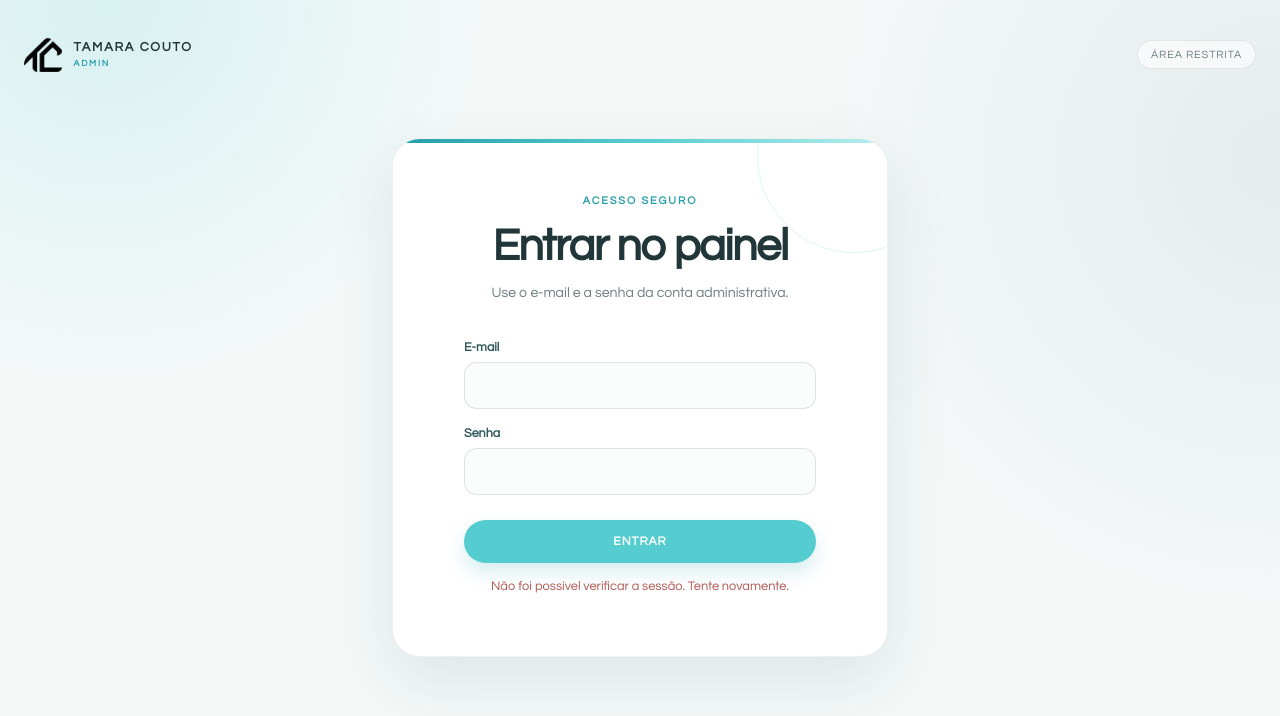
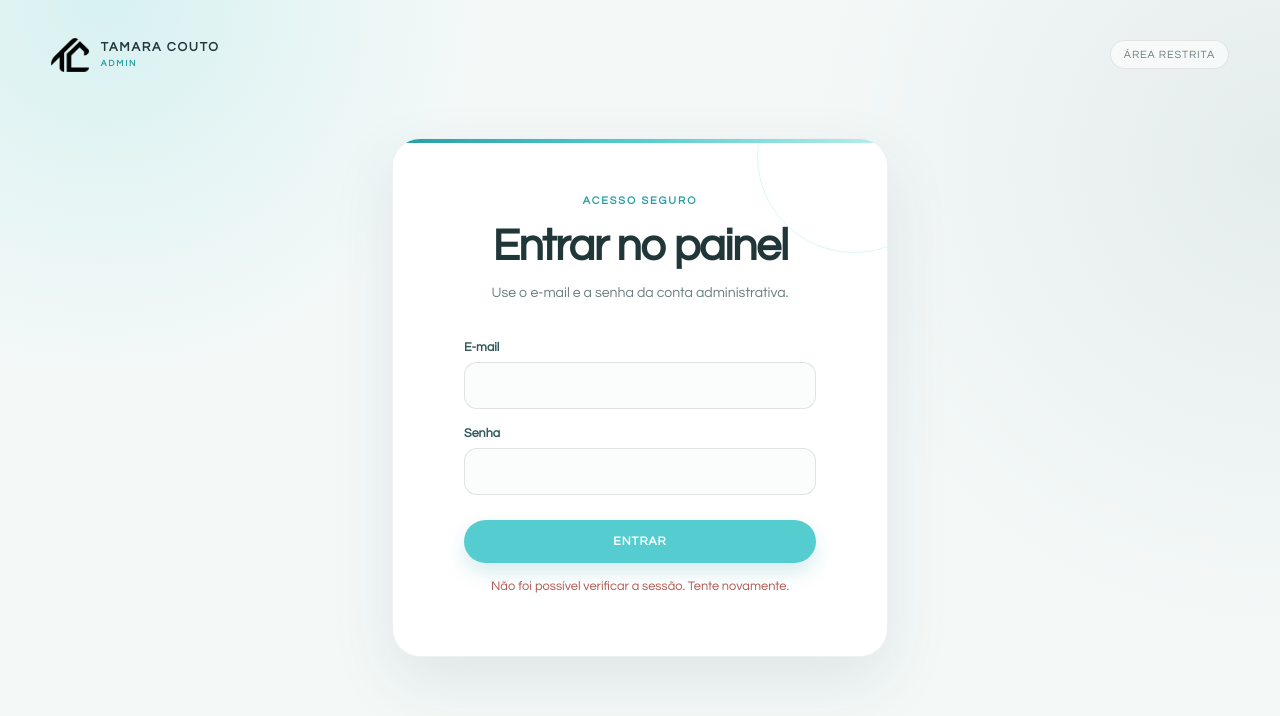
Before and after one commit to Fecchio01/tamara-couto-website, a website with bundled scripts: page admin.html in a window 1280 px wide. Built offline with nearby package versions, Linux system fonts and the light colour scheme.

Commit message:
Expande painel administrativo para largura total

```diff
--- a/admin.css
+++ b/admin.css
@@ -188,8 +188,8 @@ body {
         var(--admin-paper);
 }
 
-.admin-shell { width: min(100% - 3rem, 92rem); padding-top: 1.75rem; }
-.admin-header { padding-bottom: 2rem; }
+.admin-shell { width: 100%; max-width: none; padding: 1.75rem 0 4rem; }
+.admin-header { padding-right: clamp(1.25rem, 4vw, 4rem); padding-bottom: 2rem; padding-left: clamp(1.25rem, 4vw, 4rem); }
 .admin-brand-mark { width: 2.35rem; height: 2.35rem; }
 .admin-header-note { padding: 0.5rem 0.8rem; border: 1px solid var(--admin-line); border-radius: 999px; background: rgba(255, 255, 255, 0.62); font-size: 0.68rem; letter-spacing: 0.08em; text-transform: uppercase; }
 
@@ -267,6 +267,8 @@ input:focus, textarea:focus, select:focus { background: #fff; border-color: var(
 .dashboard {
     width: 100%;
     margin-top: 1rem;
+    padding-right: clamp(1.25rem, 6vw, 5rem);
+    padding-left: clamp(1.25rem, 6vw, 5rem);
     border: 0;
     border-radius: 0;
     box-shadow: none;
```
